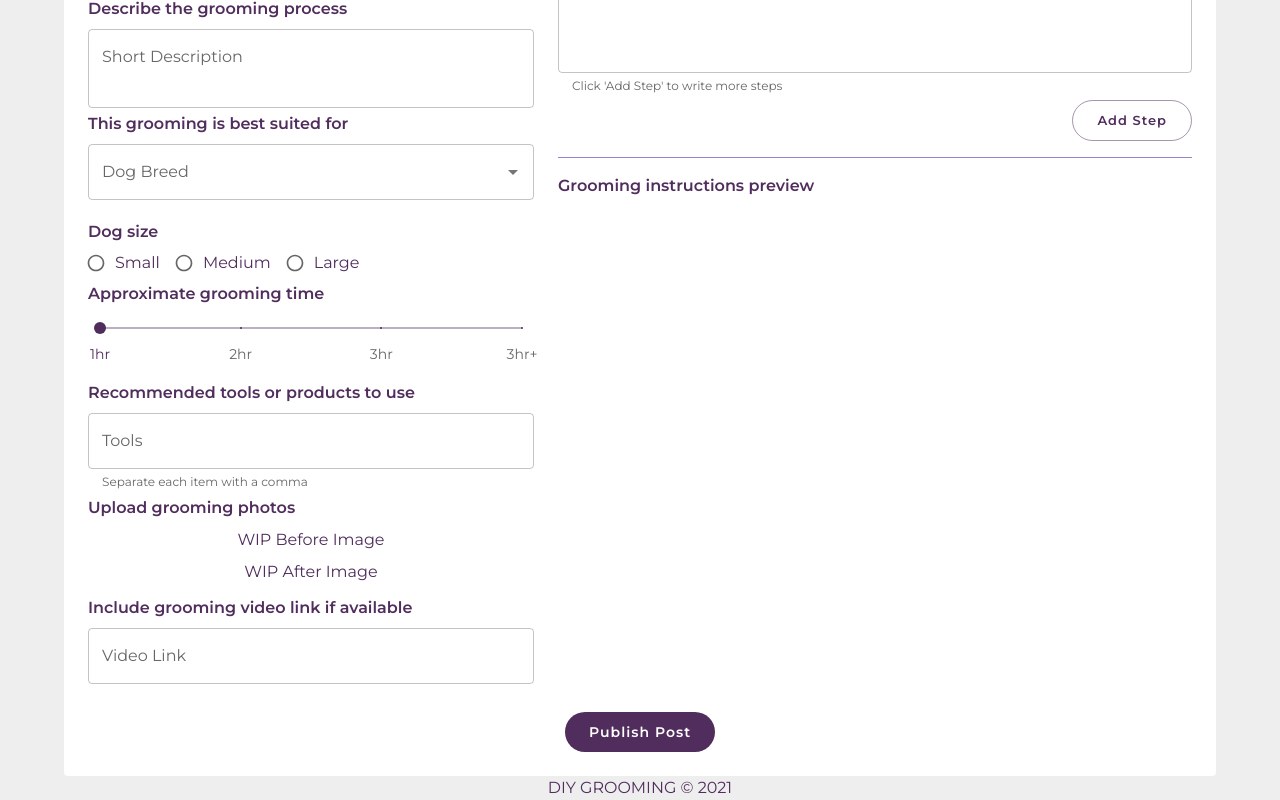
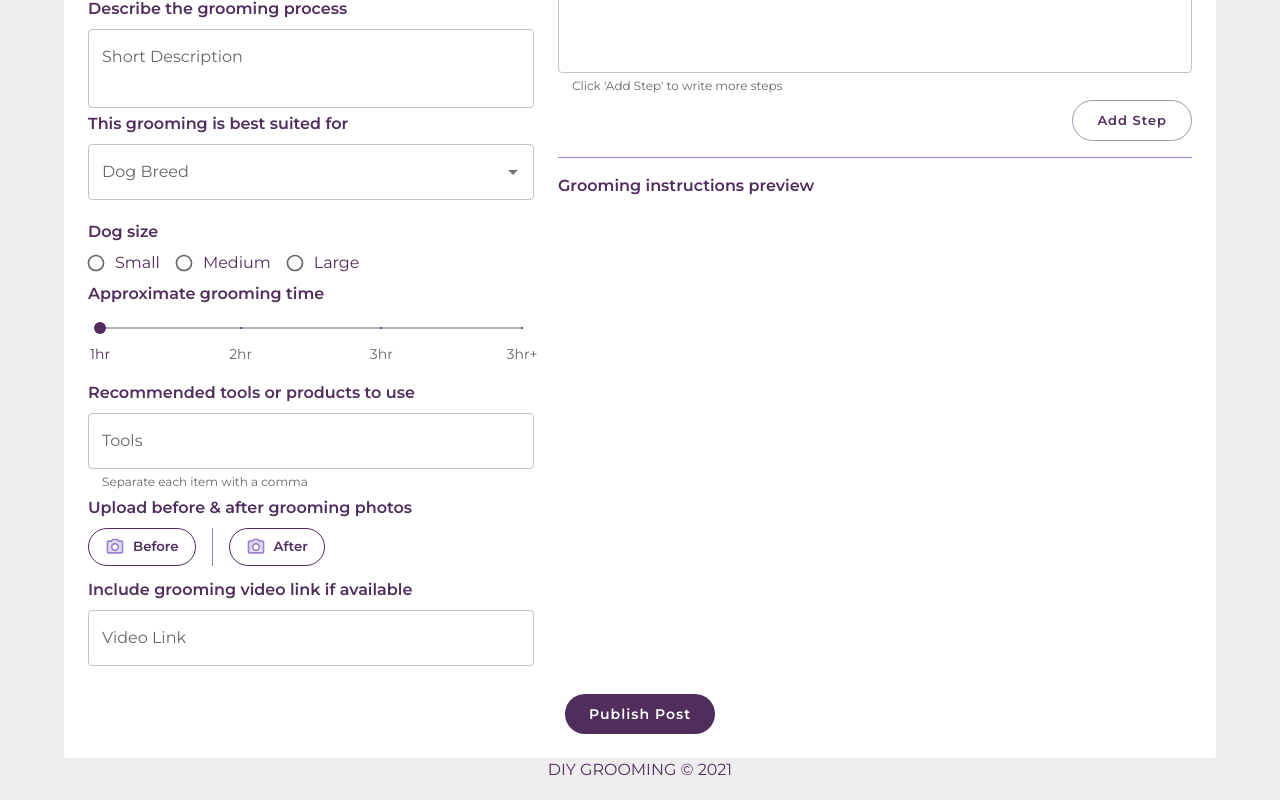
Before and after one commit to winny1212/client-frontend, a React (Create React App) app: page /posts/new in a window 1280 px wide. Shown: the part 389-1189 px from the top of the page. Built offline with nearby package versions, Linux system fonts and the light colour scheme.

Commit message:
Configure ImgUpload using custom MUI, have to use standard html tag for upload to work (WIP)

```diff
--- a/src/components/posts/forms/DetailsForm.js
+++ b/src/components/posts/forms/DetailsForm.js
@@ -5,6 +5,7 @@ import FormInput from '../../shared/FormInput';
 import FormLabel from '../../shared/FormLabel';
 import breeds from '../../../data/breedsData';
 import timeMarks from '../../../data/groomingTime';
+import ImgUpload from '../../shared/ImgUpload';
 
 // MUI
 import Autocomplete from '@mui/material/Autocomplete';
@@ -16,6 +17,7 @@ import FormControlLabel from '@mui/material/FormControlLabel';
 import FormControl from '@mui/material/FormControl';
 import Box from '@mui/material/Box';
 import Slider from '@mui/material/Slider';
+import Divider from '@mui/material/Divider';
 
 // onChange = { handleChange };
 
@@ -138,9 +140,17 @@ function DetailsForm(props) {
       />
 
       <Stack spacing={1}>
-        <FormLabel>Upload grooming photos</FormLabel>
-        <p>WIP Before Image</p>
-        <p>WIP After Image</p>
+        <FormLabel>Upload before & after grooming photos</FormLabel>
+        <Stack
+          spacing={2}
+          direction="row"
+          justifyContent="flex-start"
+          alignItems="stretch"
+          divider={<Divider orientation="vertical" flexItem />}
+        >
+          <ImgUpload id="img-before" imgLabel="Before" />
+          <ImgUpload id="img-after" imgLabel="After" />
+        </Stack>
       </Stack>
 
       <FormInput
--- /dev/null
+++ b/src/components/shared/ImgUpload.js
@@ -0,0 +1,31 @@
+import PhotoCameraTwoToneIcon from '@mui/icons-material/PhotoCameraTwoTone';
+
+const ImgUpload = (props) => {
+  const { id, hint, imgLabel, ...inputProps } = props;
+
+  const copyid = id || 'img-upload';
+
+  return (
+    <>
+      <label htmlFor={copyid}>
+        <input
+          style={{ display: 'none' }}
+          id={copyid}
+          name={copyid}
+          type="file"
+          {...inputProps}
+        />
+        <span className="btn-icon">
+          <PhotoCameraTwoToneIcon
+            sx={{ mr: 1 }}
+            color="secondary"
+            fontSize="small"
+          />
+          {imgLabel}
+        </span>
+      </label>
+    </>
+  );
+};
+
+export default ImgUpload;
--- a/src/index.css
+++ b/src/index.css
@@ -37,3 +37,19 @@ code {
 .capitalize {
   text-transform: capitalize;
 }
+
+.btn-icon {
+  padding: 0.5rem 1rem;
+  border-radius: 2rem;
+  border: 1px solid;
+  display: inline-flex;
+  font-size: smaller;
+  cursor: pointer;
+  font-weight: 600;
+  transition: 0.5s ease;
+  background-color: white;
+}
+
+.btn-icon:hover {
+  background-color: rgba(153, 132, 203, 0.1);
+}
```
